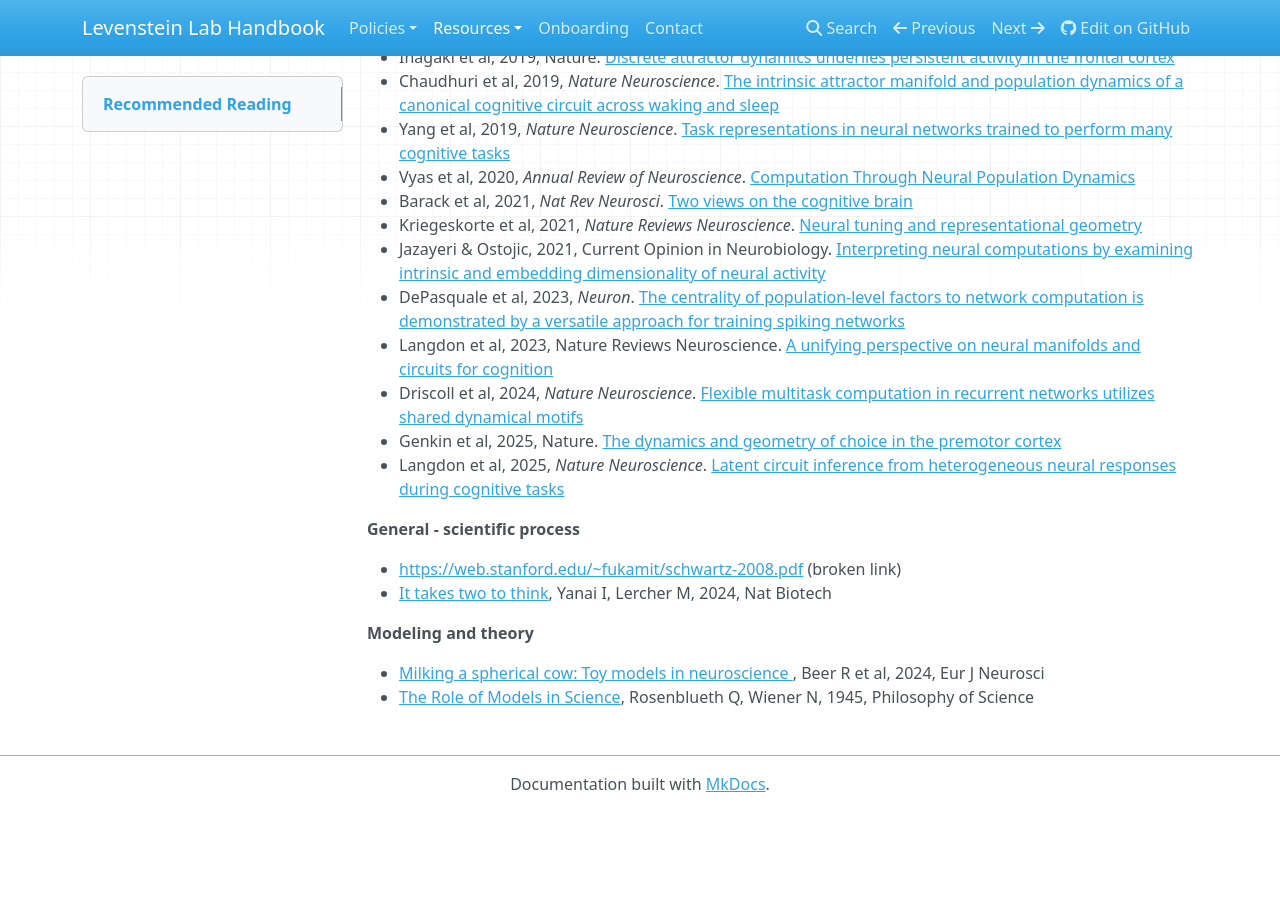
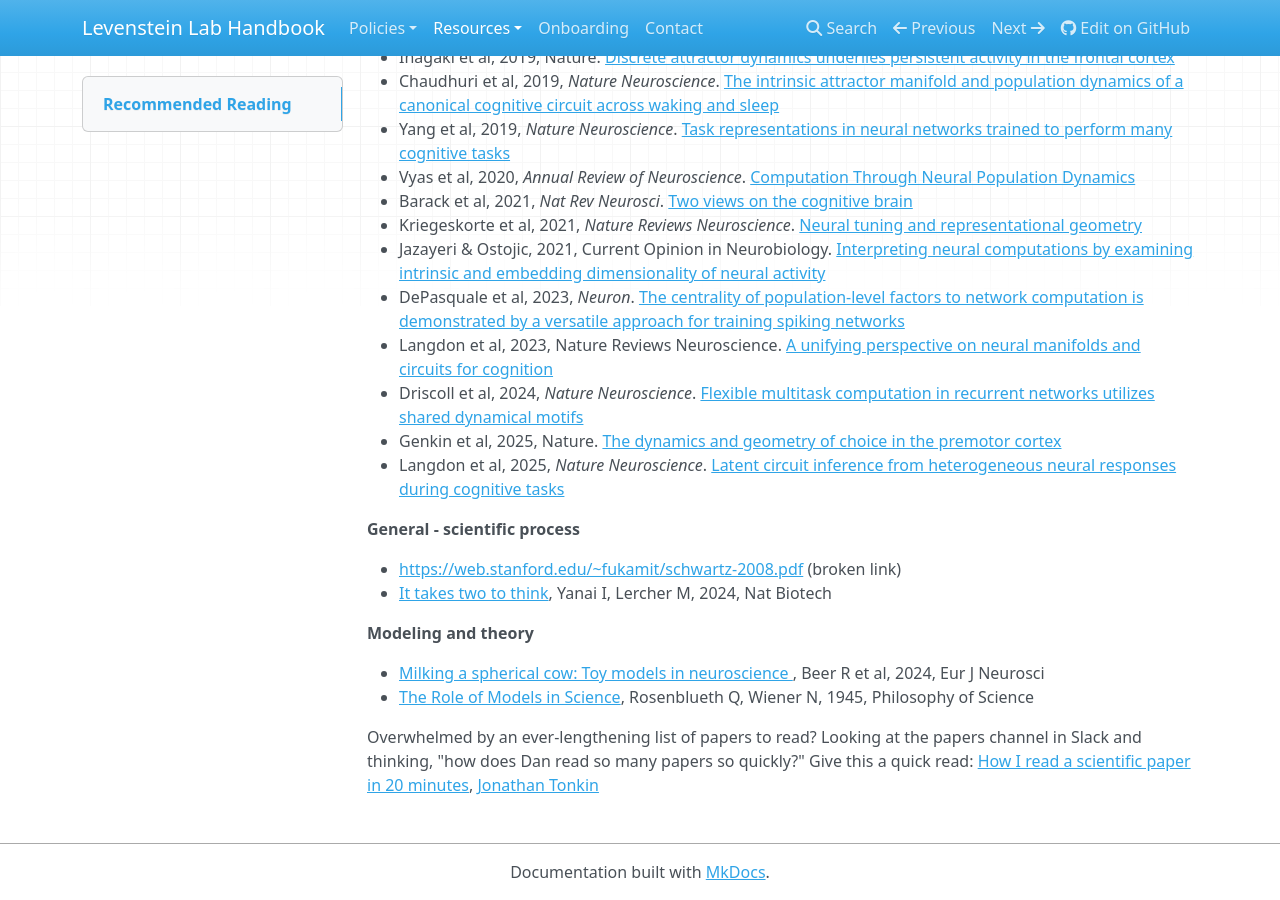
Before and after one commit to LevensteinLab/Lab-Handbook, an MkDocs documentation site: the page built from docs/Resources/recommended_reading.md, in a window 1280 px wide and 900 px high, scrolled down 1785 px. Built offline with MkDocs 1.6.1, drawn with Linux system fonts in a browser that asks for light colours; nearby versions of some CDN libraries; before the commit the page ends 2597 px from its top, so only the background shows below that.

Commit message:
Update recommended_reading.md

```diff
--- a/docs/Resources/recommended_reading.md
+++ b/docs/Resources/recommended_reading.md
@@ -17,7 +17,6 @@
 **Memory consolidation**
 
 - [Why there are complementary learning systems in the hippocampus and neocortex: insights from the successes and failures of connectionist models of learning and memory](https://pubmed.ncbi.nlm.nih.gov/7624455/), McClelland JL et al, 1995, Psychol Rev
-
 
 **Artificial Neural Networks (ANNs)**
 
@@ -83,3 +82,6 @@
 
 - [Milking a spherical cow: Toy models in neuroscience ](https://pubmed.ncbi.nlm.nih.gov/39257366/), Beer R et al, 2024, Eur J Neurosci
 - [The Role of Models in Science](https://www.jstor.org/stable/184253), Rosenblueth Q, Wiener N, 1945, Philosophy of Science
+
+
+Overwhelmed by an ever-lengthening list of papers to read? Looking at the papers channel in Slack and thinking, "how does Dan read so many papers so quickly?" Give this a quick read: [How I read a scientific paper in 20 minutes](https://predirections.substack.com/p/how-i-read-a-scientific-paper-in), [Jonathan Tonkin](https://substack.com/@jdtonkin)
```
